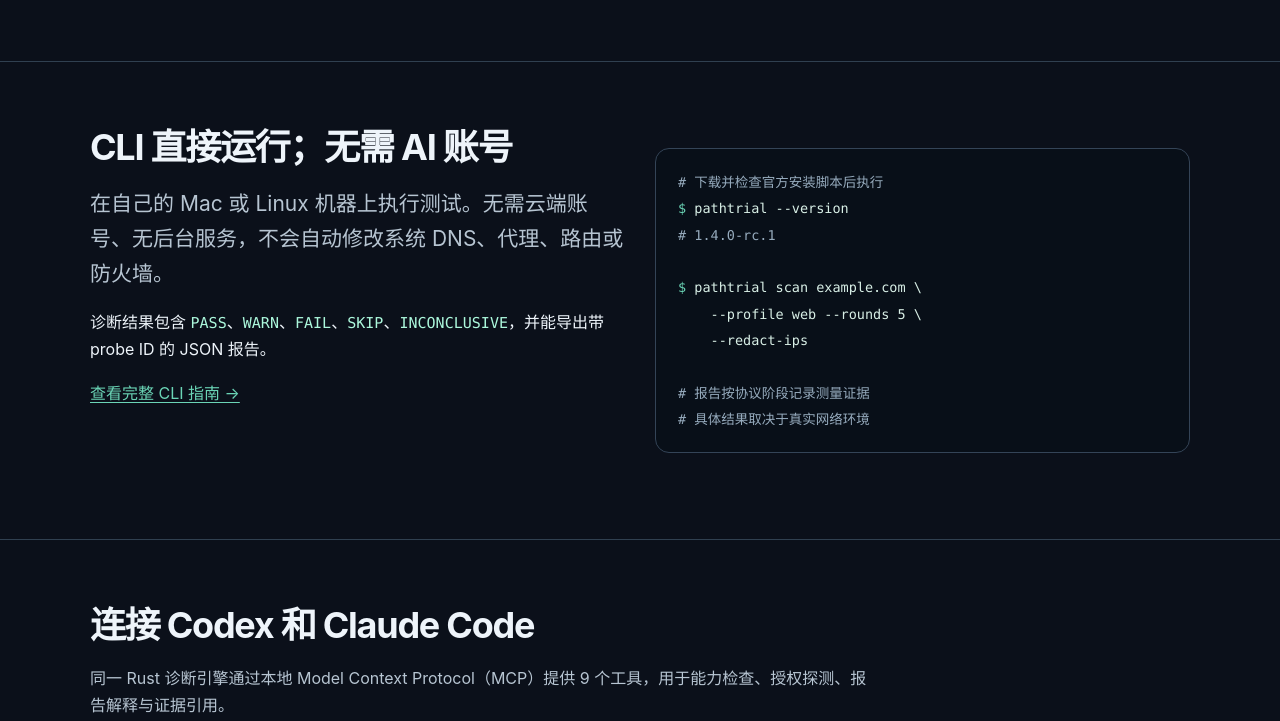
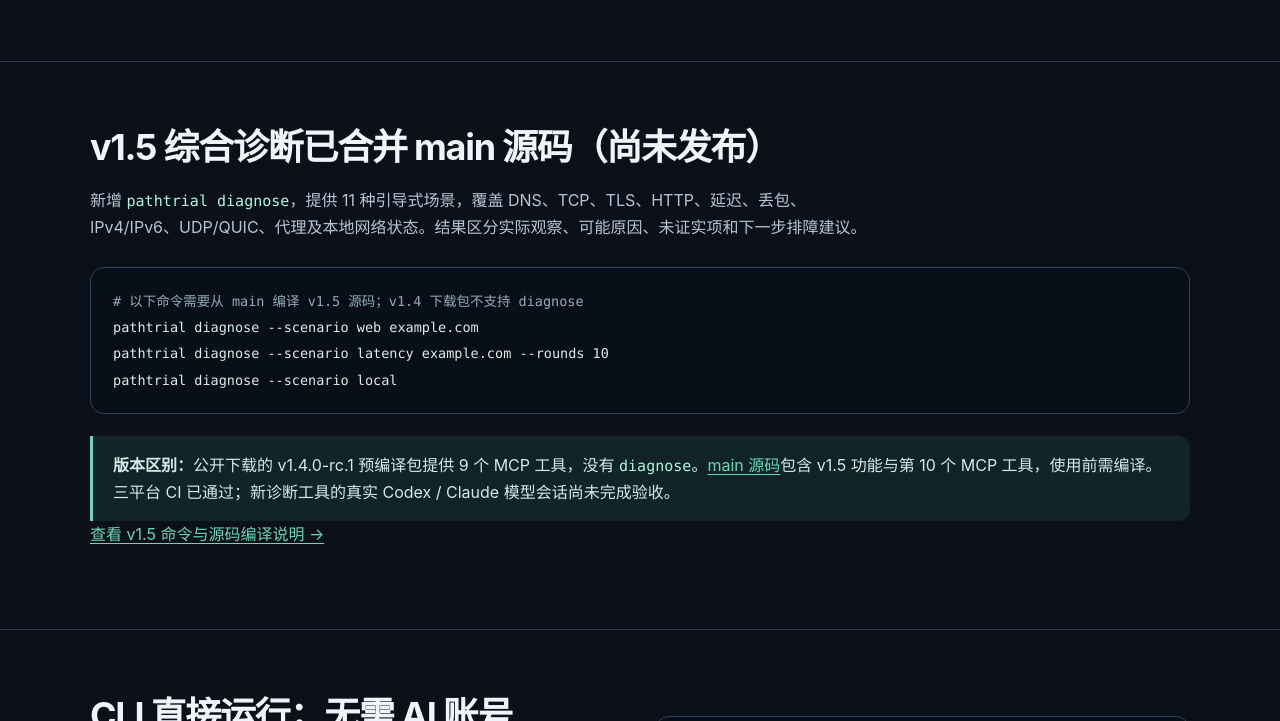
Before and after one commit to gaochenyang666-droid/PathTrial, a plain HTML site: page docs/index.html in a window 1280 px wide. Shown: the part 955-1676 px from the top of the page. Drawn offline with Linux system fonts and the light colour scheme.

Commit message:
docs(site): announce merged v1.5 source without changing public v1.4 downloads

```diff
--- a/docs/index.html
+++ b/docs/index.html
@@ -26,6 +26,7 @@
   <a class="brand" href="./" aria-label="PathTrial 首页"><span class="brand-mark" aria-hidden="true">&gt;_</span>PathTrial</a>
   <nav aria-label="主要导航">
     <a href="#features">诊断能力</a>
+    <a href="#guided-diagnosis">v1.5 源码</a>
     <a href="#integrations">AI / MCP</a>
     <a href="./download.html">下载</a>
     <a href="https://github.com/gaochenyang666-droid/PathTrial">GitHub</a>
@@ -56,6 +57,15 @@
       <article class="card"><h3>IPv4 / IPv6 对照</h3><p>用相同目标、端口、轮次和超时比较双栈连通性和延迟，避免从不一致的测试设置得出错误结论。</p></article>
     </div>
   </div></section>
+  <section id="guided-diagnosis" class="section"><div class="container">
+    <div class="section-head"><h2>v1.5 综合诊断已合并 main 源码（尚未发布）</h2><p>新增 <code class="inline-code">pathtrial diagnose</code>，提供 11 种引导式场景，覆盖 DNS、TCP、TLS、HTTP、延迟、丢包、IPv4/IPv6、UDP/QUIC、代理及本地网络状态。结果区分实际观察、可能原因、未证实项和下一步排障建议。</p></div>
+    <div class="codebox" aria-label="v1.5 源码命令示例"><pre><span class="comment"># 以下命令需要从 main 编译 v1.5 源码；v1.4 下载包不支持 diagnose</span>
+pathtrial diagnose --scenario web example.com
+pathtrial diagnose --scenario latency example.com --rounds 10
+pathtrial diagnose --scenario local</pre></div>
+    <div class="notice" style="margin-top:18px"><strong>版本区别：</strong>公开下载的 v1.4.0-rc.1 预编译包提供 9 个 MCP 工具，没有 <code class="inline-code">diagnose</code>。<a href="https://github.com/gaochenyang666-droid/PathTrial/tree/main">main 源码</a>包含 v1.5 功能与第 10 个 MCP 工具，使用前需编译。三平台 CI 已通过；新诊断工具的真实 Codex / Claude 模型会话尚未完成验收。</div>
+    <p><a href="https://github.com/gaochenyang666-droid/PathTrial/blob/main/docs/cli.md">查看 v1.5 命令与源码编译说明 →</a></p>
+  </div></section>
   <section class="section"><div class="container pair">
     <div>
       <h2>CLI 直接运行；无需 AI 账号</h2>
@@ -75,7 +85,7 @@
 # 具体结果取决于真实网络环境</span></pre></div>
   </div></section>
   <section id="integrations" class="section"><div class="container">
-    <div class="section-head"><h2>连接 Codex 和 Claude Code</h2><p>同一 Rust 诊断引擎通过本地 Model Context Protocol（MCP）提供 9 个工具，用于能力检查、授权探测、报告解释与证据引用。</p></div>
+    <div class="section-head"><h2>连接 Codex 和 Claude Code</h2><p>公开 v1.4 预编译核心通过本地 MCP 提供 9 个工具；尚未发布的 v1.5 main 源码包含 10 个工具和引导式诊断。需使用与插件匹配的核心二进制。</p></div>
     <div class="grid two">
       <div class="card"><h3>OpenAI Codex 插件</h3><p>从 GitHub 默认分支添加 Marketplace，安装 PathTrial 插件并检查本地 MCP 连接。</p><div class="codebox"><pre>codex plugin marketplace add \
   gaochenyang666-droid/PathTrial
@@ -98,7 +108,7 @@
   <section class="section"><div class="container">
     <div class="section-head"><h2>常见问题</h2></div>
     <details><summary>PathTrial 和 ping、curl 有什么不同？</summary><p>PathTrial 不只检查单一协议；它按 DNS、TCP、TLS、HTTP、UDP、QUIC 等阶段记录证据，并明确区分无法确认的原因。单次网络失败不等于准确的根因定位。</p></details>
-    <details><summary>安装 PathTrial 是否需要 Rust？</summary><p>macOS ARM64、macOS Intel、Linux x86_64 用户可以直接下载 v1.4.0-rc.1 预编译版本，不需要 Rust。源码编译才需要 Rust 工具链。</p></details>
+    <details><summary>安装 PathTrial 是否需要 Rust？</summary><p>macOS ARM64、macOS Intel、Linux x86_64 用户可以直接下载 v1.4.0-rc.1 预编译版本，不需要 Rust。体验尚未发布的 v1.5 综合诊断需要从 main 源码编译，并安装 Rust 工具链。</p></details>
     <details><summary>是否会主动探测未授权设备？</summary><p>本地 MCP 网络探测默认拒绝，必须显式授权目标。请仅测量你有权限访问的系统，分享诊断报告前移除 IP、令牌、代理凭据等敏感内容。</p></details>
   </div></section>
 </main>
```
Also changed, not shown: docs/download.html (+1 -0 lines), llms.txt, 1 other file.
